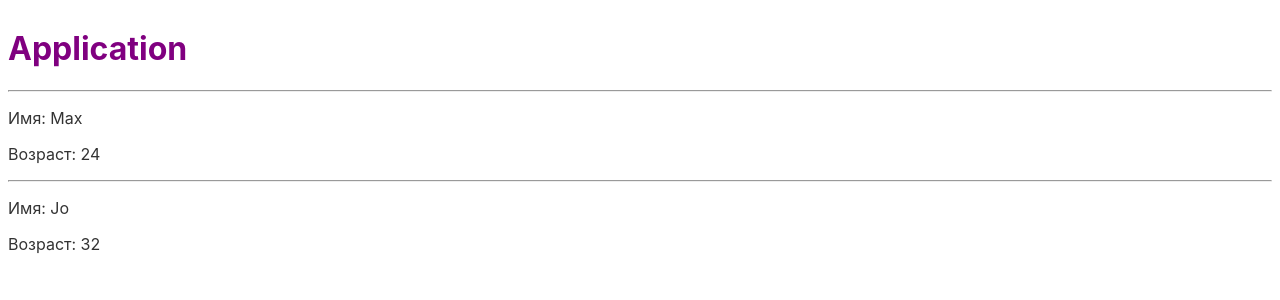
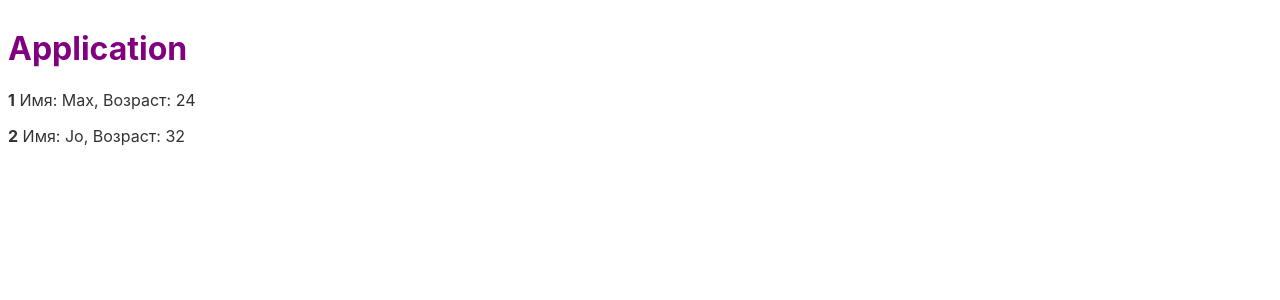
Before and after one commit to camward/Svelte, a Svelte app: page / in a window 1280 px wide. Shown: the top 300 px of the page. Built offline with nearby package versions, Linux system fonts and the light colour scheme.

Commit message:
циклы

```diff
--- a/src/App.svelte
+++ b/src/App.svelte
@@ -14,5 +14,10 @@
 </style>
 
 <h1>Application</h1>
-<Person name="{people[0].name}" age="{people[0].age}" />
-<Person {...people[1]} />
+
+<!--i - индекс, (person.id) - уникальный элемент-->
+{#each people as person, i (person.id)}
+	<Person {...person} index="{i}" />
+{:else}
+	<p>No people</p>
+{/each}
--- a/src/Person.svelte
+++ b/src/Person.svelte
@@ -1,8 +1,8 @@
 <script>
+    export let id;
     export let name = "undefined name";
-    export let age = "undefined age"
+    export let age = "undefined age";
+    export let index;
 </script>
 
-<hr />
-<p>Имя: {name}</p>
-<p>Возраст: {age}</p>
+<p><b>{index + 1}</b> Имя: {name}, Возраст: {age}</p>
```
